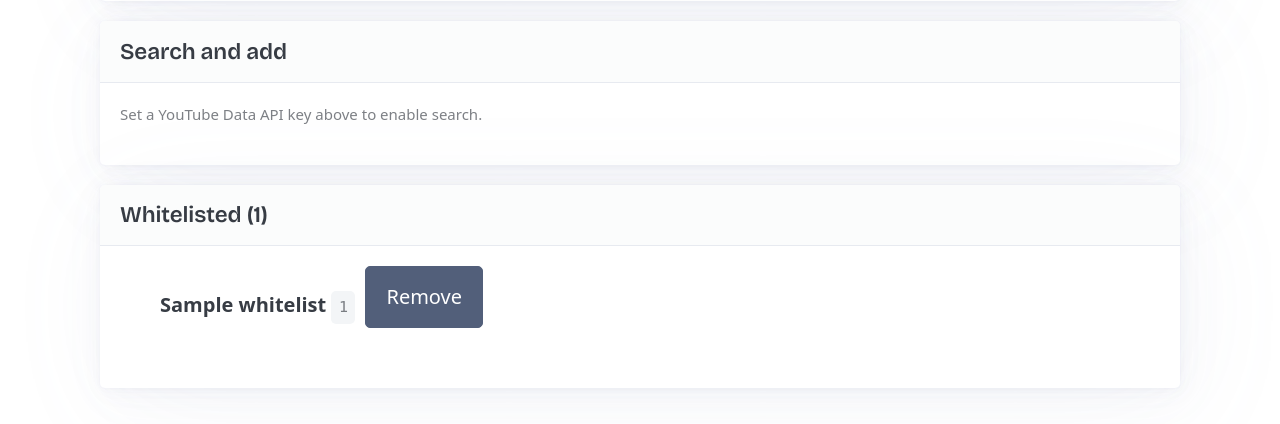
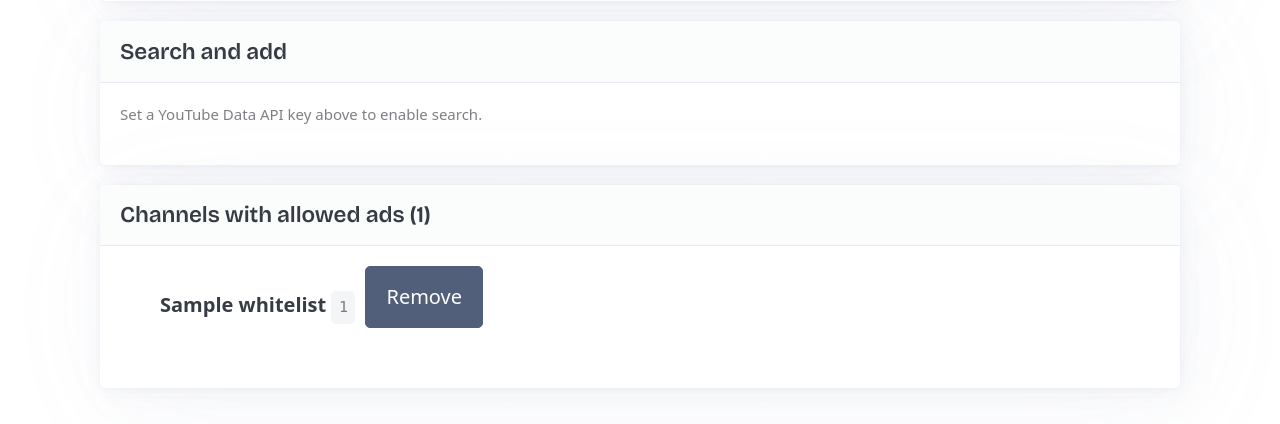
Before and after one commit to toddwchapin/iSponsorblockTV_WebUI, a FastAPI app: template app/templates/channels.html in a window 1280 px wide. Shown: the part 672-1096 px from the top of the page. Run offline with FastAPI, Linux system fonts and the light colour scheme; the template is opened without the code that fills it: most values are stand-ins (such as "Sample title", 1, 10 or a date in 2020); some libraries are stand-ins or nearby versions.

Commit message:
UX: rename "Whitelisted" -> "Channels with allowed ads" on /channels
The "whitelisted" framing was inherited from upstream's `channel_whitelist`
config key. From a user's perspective the list governs which channels
keep their ads (they bypass ad-blocking), so the user-facing label is
now "Channels with allowed ads ({n})". The schema key is unchanged.

Co-Authored-By: Claude Opus 4.7 (1M context) <noreply@anthropic.com>

```diff
--- a/app/templates/channels.html
+++ b/app/templates/channels.html
@@ -58,7 +58,7 @@
 </article>
 
 <article>
-  <header><strong>Whitelisted ({{ whitelist | length }})</strong></header>
+  <header><strong>Channels with allowed ads ({{ whitelist | length }})</strong></header>
   <ul id="whitelist">
     {% for c in whitelist %}
       {% include "partials/channel_row.html" %}
```
